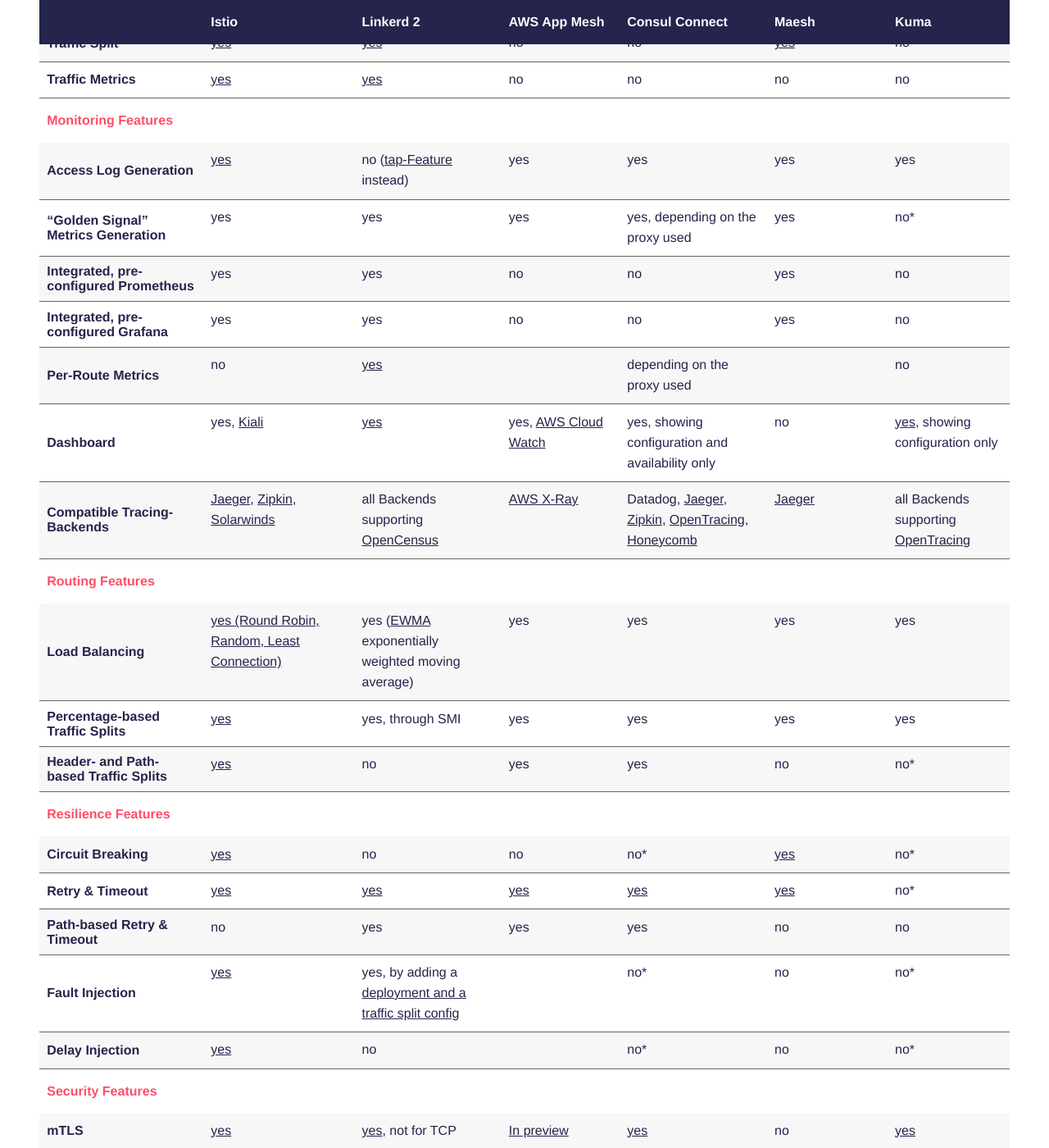
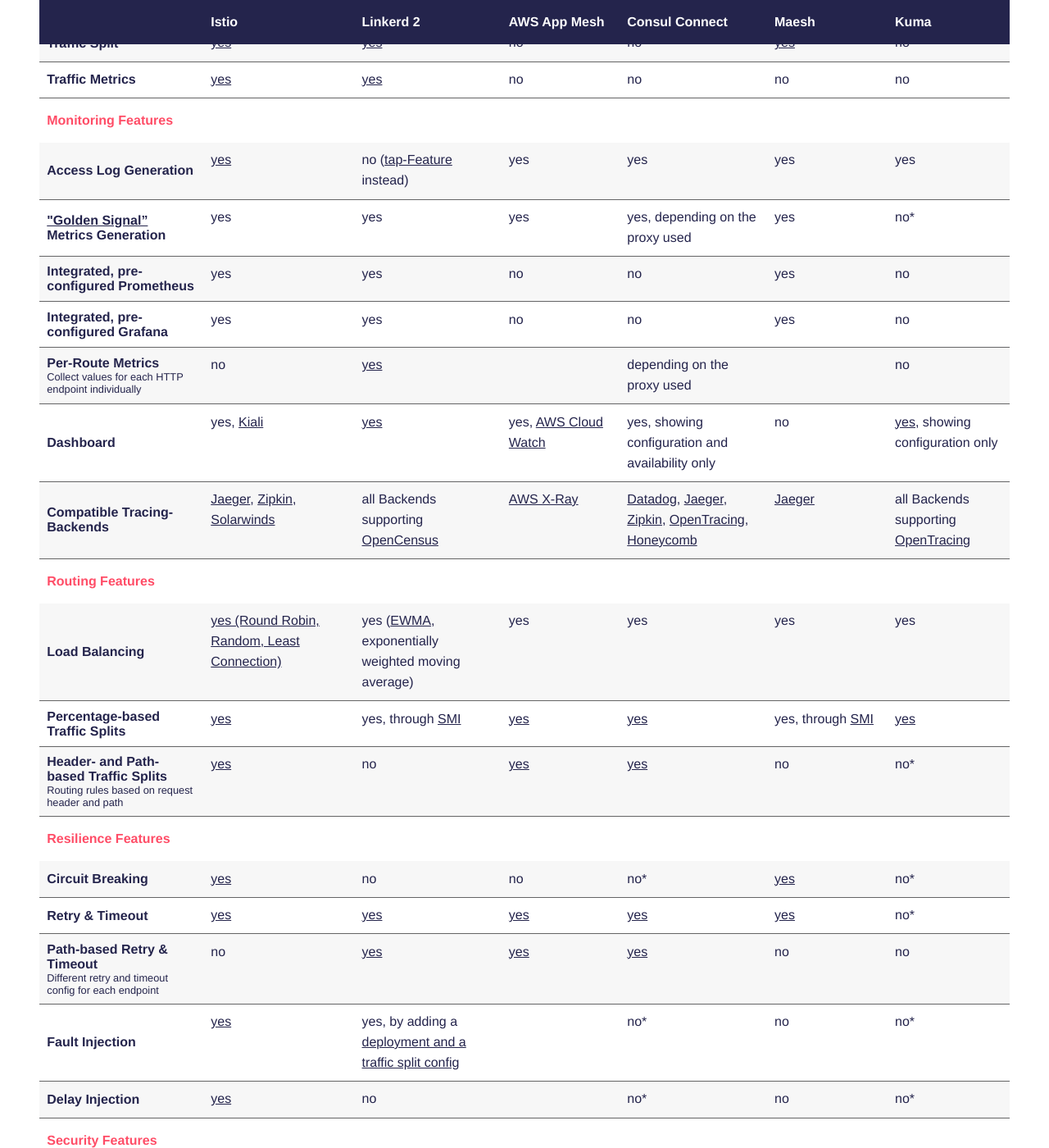
Before and after one commit to servicemesh-es/servicemesh.es, a Jekyll site: the page built from index.md, in a window 1280 px wide and 1400 px high, scrolled down 5435 px. Shown: the whole window at 82% size. Built offline with Jekyll 4.4.1, drawn with Linux system fonts in a browser that asks for light colours; some web fonts are replaced.

Commit message:
add more links

```diff
--- a/_includes/comparison.html
+++ b/_includes/comparison.html
@@ -224,7 +224,7 @@
         <td>yes</td>
       </tr>
       <tr>
-        <th scope="row">“Golden Signal” Metrics Generation</th>
+        <th scope="row"><a href="https://landing.google.com/sre/sre-book/chapters/monitoring-distributed-systems/#xref_monitoring_golden-signals" target="_blank">"Golden Signal”</a> Metrics Generation</th>
         <td>yes</td>
         <td>yes</td>
         <td>yes</td>
@@ -251,7 +251,7 @@
         <td>no</td>
       </tr>
       <tr>
-        <th scope="row">Per-Route Metrics</th>
+        <th scope="row">Per-Route Metrics<small class="form-text">Collect values for each HTTP endpoint individually</small></th>
         <td>no</td>
         <td><a href="https://linkerd.io/2/tasks/getting-per-route-metrics/" target="_blank">yes</a></td>
         <td></td>
@@ -273,7 +273,7 @@
         <td><a href="https://www.jaegertracing.io" target="_blank">Jaeger</a>, <a href="https://zipkin.io" target="_blank">Zipkin</a>, <a href="http://www.solarwinds.com" target="_blank">Solarwinds</a></td>
         <td>all Backends supporting <a href="https://opencensus.io/service/exporters" target="_blank">OpenCensus</a></td>
         <td><a href="http://aws.amazon.com/xray/" target="_blank">AWS X-Ray</a></td>
-        <td>Datadog, <a href="https://www.jaegertracing.io" target="_blank">Jaeger</a>, <a href="https://zipkin.io" target="_blank">Zipkin</a>, <a href="https://opentracing.io" target="_blank">OpenTracing</a>, <a href="https://www.honeycomb.io" target="_blank">Honeycomb</a></td>
+        <td><a href="https://www.datadoghq.com" target="_blank">Datadog</a>, <a href="https://www.jaegertracing.io" target="_blank">Jaeger</a>, <a href="https://zipkin.io" target="_blank">Zipkin</a>, <a href="https://opentracing.io" target="_blank">OpenTracing</a>, <a href="https://www.honeycomb.io" target="_blank">Honeycomb</a></td>
         <td><a href="https://www.jaegertracing.io" target="_blank">Jaeger</a></td>
         <td>all Backends supporting <a href="https://opentracing.io" target="_blank">OpenTracing</a></td>
       </tr>
@@ -287,7 +287,7 @@
       <tr>
         <th scope="row">Load Balancing</th>
         <td><a href="https://istio.io/docs/concepts/traffic-management/#load-balancing-options" target="_blank">yes (Round Robin, Random, Least Connection)</a></td>
-        <td>yes (<a href="https://linkerd.io/2/features/load-balancing/" target="_blank">EWMA</a> exponentially weighted moving average)</td>
+        <td>yes (<a href="https://linkerd.io/2/features/load-balancing/" target="_blank">EWMA</a>, exponentially weighted moving average)</td>
         <td>yes</td>
         <td>yes</td>
         <td>yes</td>
@@ -296,18 +296,18 @@
       <tr>
         <th scope="row">Percentage-based Traffic Splits</th>
         <td><a href="https://istio.io/docs/tasks/traffic-management/traffic-shifting/#apply-weight-based-routing" target="_blank">yes</a></td>
-        <td>yes, through SMI</td>
-        <td>yes</td>
-        <td>yes</td>
-        <td>yes</td>
-        <td>yes</td>
+        <td>yes, through <a href="https://github.com/deislabs/smi-spec/blob/master/traffic-split.md" target="_blank">SMI</a></td>
+        <td><a href="https://docs.aws.amazon.com/app-mesh/latest/APIReference/API_CreateRoute.html" target="_blank">yes</a></td>
+        <td><a href="https://www.consul.io/docs/agent/config-entries/service-splitter.html" target="_blank">yes</a></td>
+        <td>yes, through <a href="https://github.com/deislabs/smi-spec/blob/master/traffic-split.md" target="_blank">SMI</a></td>
+        <td><a href="https://kuma.io/docs/0.3.2/policies/#traffic-route" target="_blank">yes</a></td>
       </tr>
       <tr>
-        <th scope="row">Header- and Path-based Traffic Splits</th>
+        <th scope="row">Header- and Path-based Traffic Splits<small class="form-text">Routing rules based on request header and path</small></th>
         <td><a href="https://istio.io/docs/tasks/traffic-management/request-routing/" target="_blank">yes</a></td>
         <td>no</td>
-        <td>yes</td>
-        <td>yes</td>
+        <td><a href="https://docs.aws.amazon.com/app-mesh/latest/APIReference/API_CreateRoute.html" target="_blank">yes</a> </td>
+        <td><a href="https://www.consul.io/docs/agent/config-entries/service-router.html" target="_blank">yes</a></td>
         <td>no</td>
         <td>no*</td>
       </tr>
@@ -337,11 +337,11 @@
         <td>no*</td>
       </tr>
       <tr>
-        <th scope="row">Path-based Retry & Timeout</th>
+        <th scope="row">Path-based Retry & Timeout<small class="form-text">Different retry and timeout config for each endpoint</small></th>
         <td>no</td>
-        <td>yes</td>
-        <td>yes</td>
-        <td>yes</td>
+        <td><a href="https://linkerd.io/2/tasks/configuring-retries/" target="_blank">yes</a></td>
+        <td><a href="https://docs.aws.amazon.com/app-mesh/latest/APIReference/API_CreateRoute.html" target="_blank">yes</a></td>
+        <td><a href="https://www.consul.io/docs/agent/config-entries/service-router.html" target="_blank">yes</a> </td>
         <td>no</td>
         <td>no</td>
       </tr>
@@ -390,7 +390,7 @@
       </tr>
     </tbody>
   </table>
-  <p>*Might be possible through manual configuration/templating of proxy.</p>
+  <p><small class="form-text" style="text-align: right;">*Might be possible through manual configuration/templating of proxy.</small></p>
   </p>
   <p class="pullquote">Found a mistake? Or have something to add? We appreciate your issues or pull requests on <a href="https://github.com/servicemesh-es/servicemesh.es" target="_blank">GitHub</a>!</p>
 </div>
```
